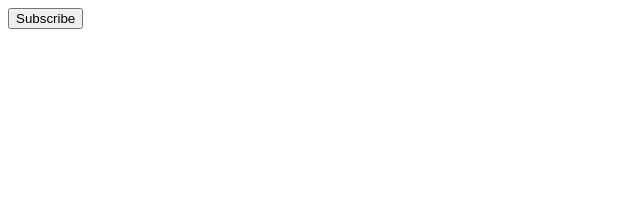
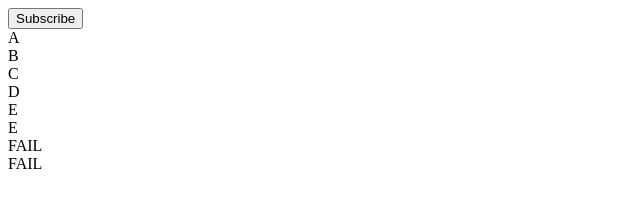
Before and after one commit to SiddharthaSarkar1/angular-unit-testing, an Angular app: page / in a window 1280 px wide. Shown: the top 223 px of the page, without its empty margins (0-640 px from the left). Built offline with nearby package versions, Linux system fonts and the light colour scheme.

Commit message:
custom pipe unit testing

```diff
--- a/src/app/app.component.html
+++ b/src/app/app.component.html
@@ -4,4 +4,6 @@
 <button class="subscribe" *ngIf="!isSubscribed" (click)="subscribe()">Subscribe</button>
 <button class="subscribe" *ngIf="isSubscribed" disabled>Subscribed</button>
 
+<div *ngFor="let mark of marks">{{ mark | grade }}</div>
+
 <router-outlet></router-outlet>
--- a/src/app/app.component.ts
+++ b/src/app/app.component.ts
@@ -10,6 +10,8 @@ export class AppComponent {
   btnText = 'Subscribe';
   isSubscribed = false;
 
+  marks = [95, 88, 75, 65, 55, 36, 30, 18];
+
   subscribe() {
     setTimeout(() => {
       this.isSubscribed = true;
--- a/src/app/app.module.ts
+++ b/src/app/app.module.ts
@@ -5,11 +5,13 @@ import { AppRoutingModule } from './app-routing.module';
 import { AppComponent } from './app.component';
 import { HomeComponent } from './home/home.component';
 import { HttpClientModule } from '@angular/common/http';
+import { GradePipe } from './pipes/grade.pipe';
 
 @NgModule({
   declarations: [
     AppComponent,
-    HomeComponent
+    HomeComponent,
+    GradePipe
   ],
   imports: [
     BrowserModule,
--- /dev/null
+++ b/src/app/pipes/grade.pipe.ts
@@ -0,0 +1,26 @@
+import { Pipe, PipeTransform } from '@angular/core';
+
+@Pipe({
+  name: 'grade'
+})
+export class GradePipe implements PipeTransform {
+
+  transform(value: number, ...args: unknown[]): string {
+    let grade = "";
+    if(value >= 90){
+      grade = "A";
+    }else if(value < 90 && value >= 80){
+      grade = "B";
+    }else if(value < 80 && value >= 70){
+      grade = "C";
+    }else if(value < 70 && value >= 60){
+      grade = "D";
+    }else if(value < 60 && value >= 35){
+      grade = "E";
+    }else if(value < 35){
+      grade = "FAIL";
+    }
+    return grade;
+  }
+
+}
```
Also changed, not shown: 2 other files (tests, documents, lock files or other folders).
